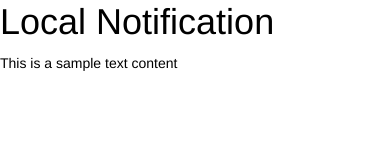
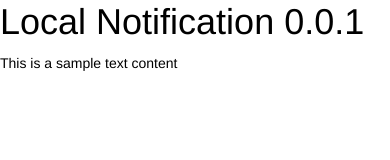
Before and after one commit to desmond-phonegap/ios-gap, a website: page www/index.html in a window 390 px wide. Drawn offline with Linux system fonts and the light colour scheme; some packages are replaced by stand-ins of ours; files that its build step writes are made by us from their sources.

Commit message:
header changed

```diff
--- a/www/index.html
+++ b/www/index.html
@@ -29,7 +29,7 @@
   <body ng-app="NotifyApp" ng-controller="NotifyCtrl">
 
    <ion-header-bar class="bar-positive">
-       <h1 class="title">Local Notification</h1>
+       <h1 class="title">Local Notification 0.0.1</h1>
        This is a sample text content
    </ion-header-bar>
     <!--
```
